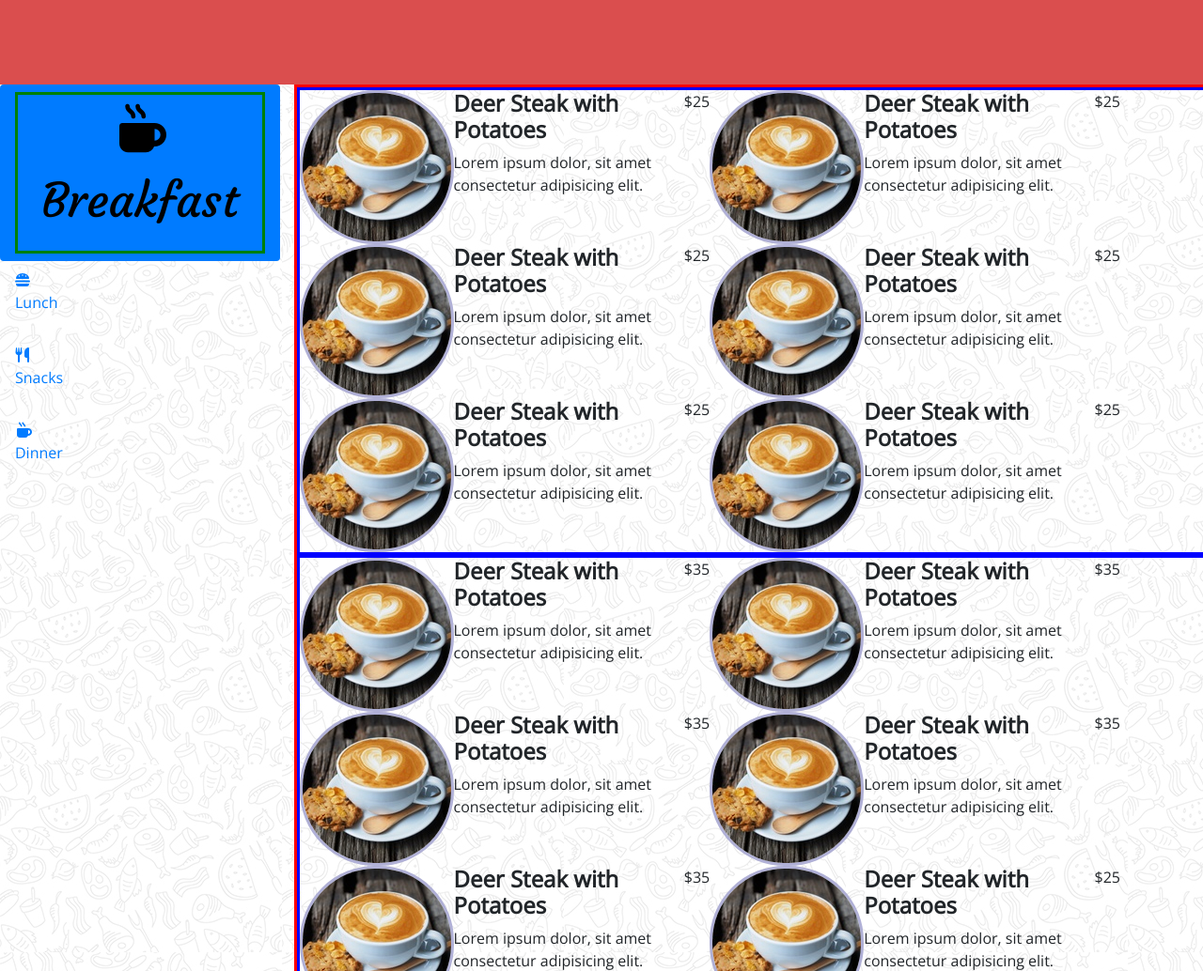
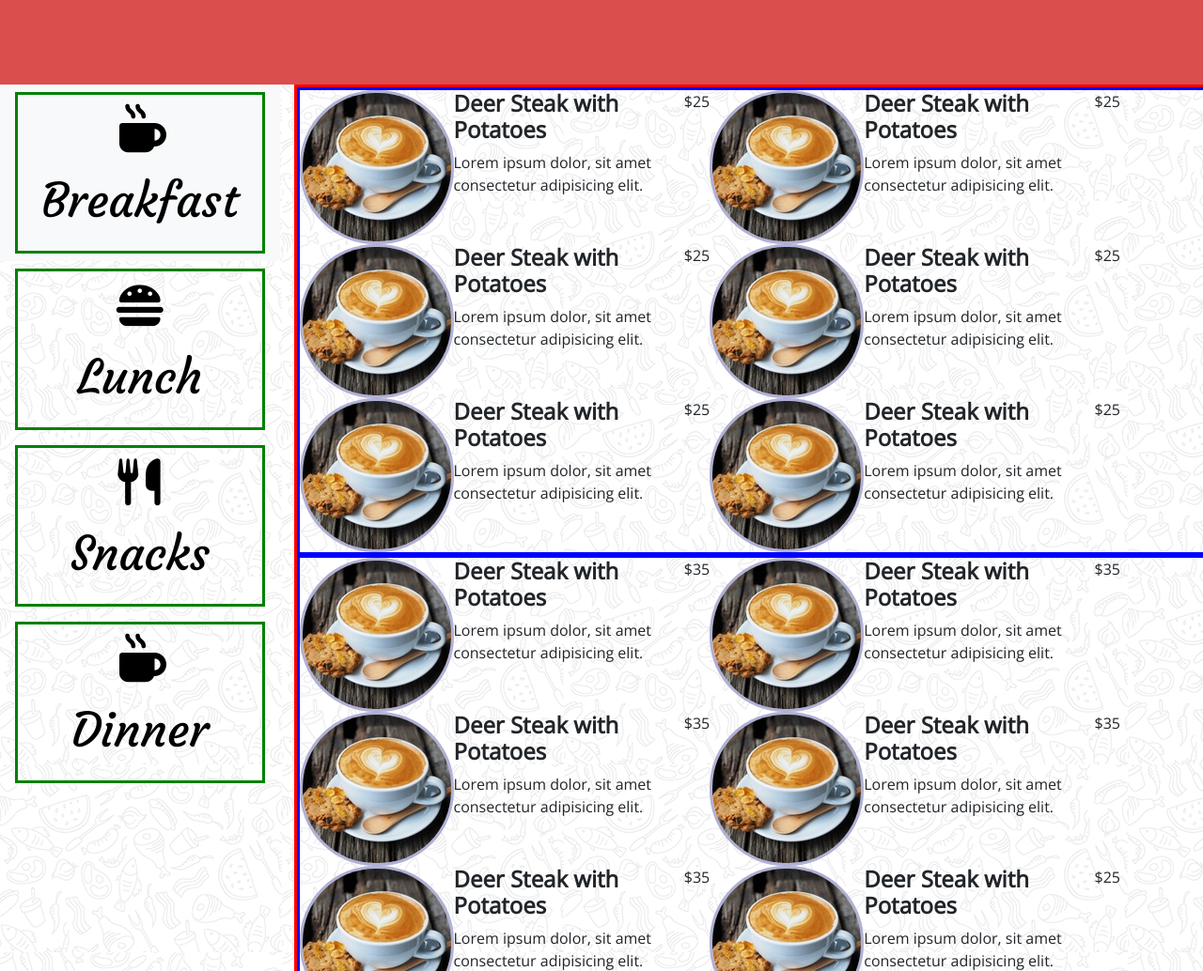
Before and after one commit to bxphxmxth/AalaNasila19_site_du_chef, a website: page index.html in a window 1280 px wide. Shown: the part 6039-7073 px from the top of the page at 94% size. Drawn offline with nearby package versions, Linux system fonts and the light colour scheme.

Commit message:
navlink_active_light_and_logos

```diff
--- a/index.html
+++ b/index.html
@@ -835,7 +835,7 @@
 
         </div>
 
-
+        <!-- raccourci1 -->
         <!-- Test menu tabs  -->
 
         <div class="row">
@@ -843,10 +843,10 @@
 
                 <div class="nav flex-column nav-pills" id="v-pills-tab" role="tablist" aria-orientation="vertical">
 
-                    <a class="nav-link active" id="v-pills-home-tab " data-toggle="pill" href="#v-pills-home" role="tab"
+                    <a class="nav-link active bg-light" id="v-pills-home-tab " data-toggle="pill" href="#v-pills-home" role="tab"
                         aria-controls="v-pills-home" aria-selected="true">
 
-                        <!-- raccourci1 -->
+                        <!-- breakfast -->
 
                         <div class="logotxtmenu">
                             <i class="fas fa-mug-hot logosize"></i>
@@ -858,27 +858,26 @@
                     <a class="nav-link" id="v-pills-profile-tab" data-toggle="pill" href="#v-pills-profile" role="tab"
                         aria-controls="v-pills-profile" aria-selected="false">
 
-                        <div class="boitelogotxt">
-                            <i class="fas fa-hamburger logosize"></i>
+                        <!-- lunch -->
+
+                        <div class="logotxtmenu">
+                            <i class="fas fa-hamburger"></i>
                             <p class="courgette">Lunch</p>
-
                         </div>
                     </a>
                     <a class="nav-link" id="v-pills-messages-tab" data-toggle="pill" href="#v-pills-messages" role="tab"
                         aria-controls="v-pills-messages" aria-selected="false">
 
-                        <div class="boitelogotxt">
+                        <div class="logotxtmenu">
+                            <i class="fas fa-utensils"></i>
+                            <p class="courgette">Snacks</p>
+                        </div>
 
-                            <i class="fas fa-utensils logosize"></i>
-                            <p class="courgette">Snacks</p>
-
-
-                        </div>
                     </a>
                     <a class="nav-link" id="v-pills-settings-tab" data-toggle="pill" href="#v-pills-settings" role="tab"
                         aria-controls="v-pills-settings" aria-selected="false">
-                        <div class="boitelogotxt">
 
+                        <div class="logotxtmenu">
                             <i class="fas fa-mug-hot logosize"></i>
                             <p class="courgette">Dinner</p>
                         </div>
```
